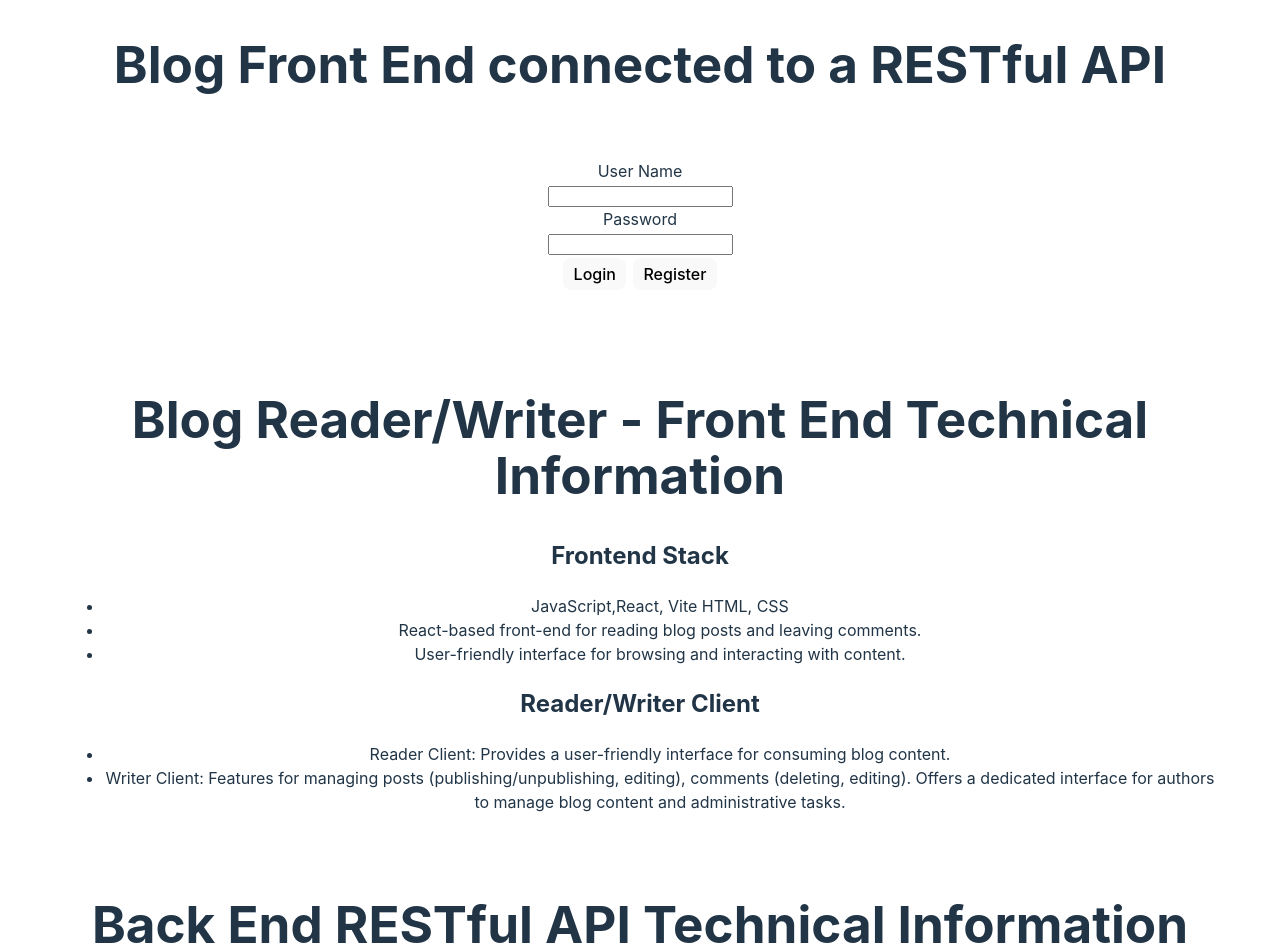
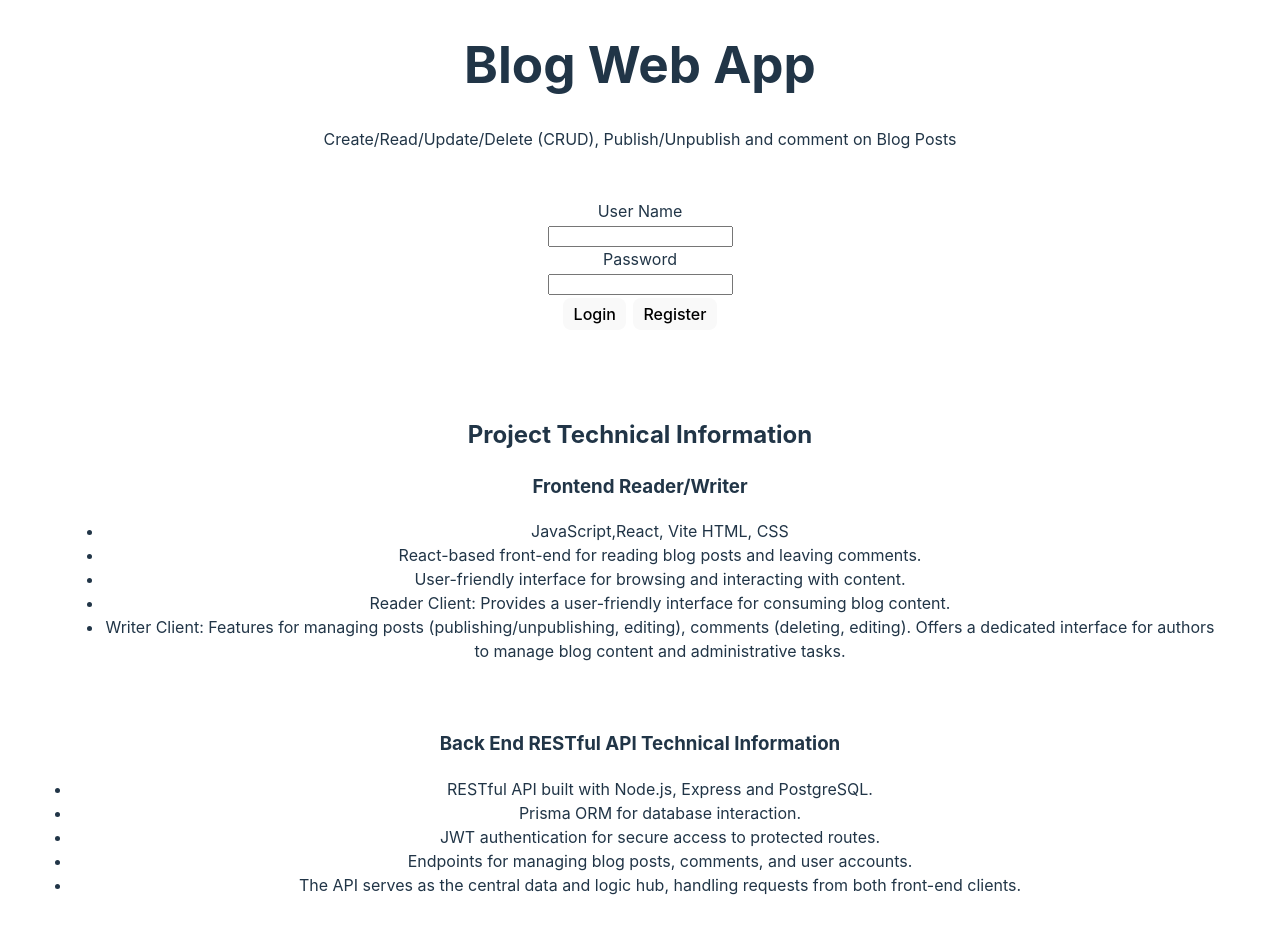
Before and after one commit to amaldevelops/full-stack-blog, a React (Vite) app in the folder FrontEnd/: page / in a window 1280 px wide. Shown: the part 180-1132 px from the top of the page. Built offline with nearby package versions, Linux system fonts and the light colour scheme.

Commit message:
Updated Project Information in home page

```diff
--- a/FrontEnd/index.html
+++ b/FrontEnd/index.html
@@ -4,7 +4,7 @@
     <meta charset="UTF-8" />
     <link rel="icon" type="image/svg+xml" href="/vite.svg" />
     <meta name="viewport" content="width=device-width, initial-scale=1.0" />
-    <title>Blog RESTful API : Front End</title>
+    <title>Blog Web App</title>
   </head>
   <body>
     <div id="root"></div>
--- a/FrontEnd/src/App.jsx
+++ b/FrontEnd/src/App.jsx
@@ -10,7 +10,11 @@ function App() {
           <img src={reactLogo} className="logo react" alt="React logo" />
         </a>
       </div>
-      <h1>Blog Front End connected to a RESTful API </h1>
+      <h1>Blog Web App </h1>
+      <p>
+        Create/Read/Update/Delete (CRUD), Publish/Unpublish and comment on Blog
+        Posts
+      </p>
       <div className="card">
         <form>
           <label id="username">User Name </label>
@@ -26,9 +30,9 @@ function App() {
       </div>
 
       <div className="card">
-        <h1>Blog Reader/Writer - Front End Technical Information</h1>
+        <h2>Project Technical Information</h2>
 
-        <h2>Frontend Stack</h2>
+        <h3>Frontend Reader/Writer</h3>
         <ul>
           <li>JavaScript,React, Vite HTML, CSS</li>
           <li>
@@ -37,10 +41,6 @@ function App() {
           <li>
             User-friendly interface for browsing and interacting with content.
           </li>
-        </ul>
-
-        <h2>Reader/Writer Client</h2>
-        <ul>
           <li>
             Reader Client: Provides a user-friendly interface for consuming blog
             content.
@@ -51,10 +51,21 @@ function App() {
             for authors to manage blog content and administrative tasks.
           </li>
         </ul>
-
       </div>
       <div>
-        <h1>Back End RESTful API Technical Information</h1>
+        <h3>Back End RESTful API Technical Information</h3>
+        <ul>
+          <li>RESTful API built with Node.js, Express and PostgreSQL.</li>
+          <li>Prisma ORM for database interaction.</li>
+          <li>JWT authentication for secure access to protected routes.</li>
+          <li>
+            Endpoints for managing blog posts, comments, and user accounts.
+          </li>
+          <li>
+            The API serves as the central data and logic hub, handling requests
+            from both front-end clients.
+          </li>
+        </ul>
       </div>
     </>
   );
```
